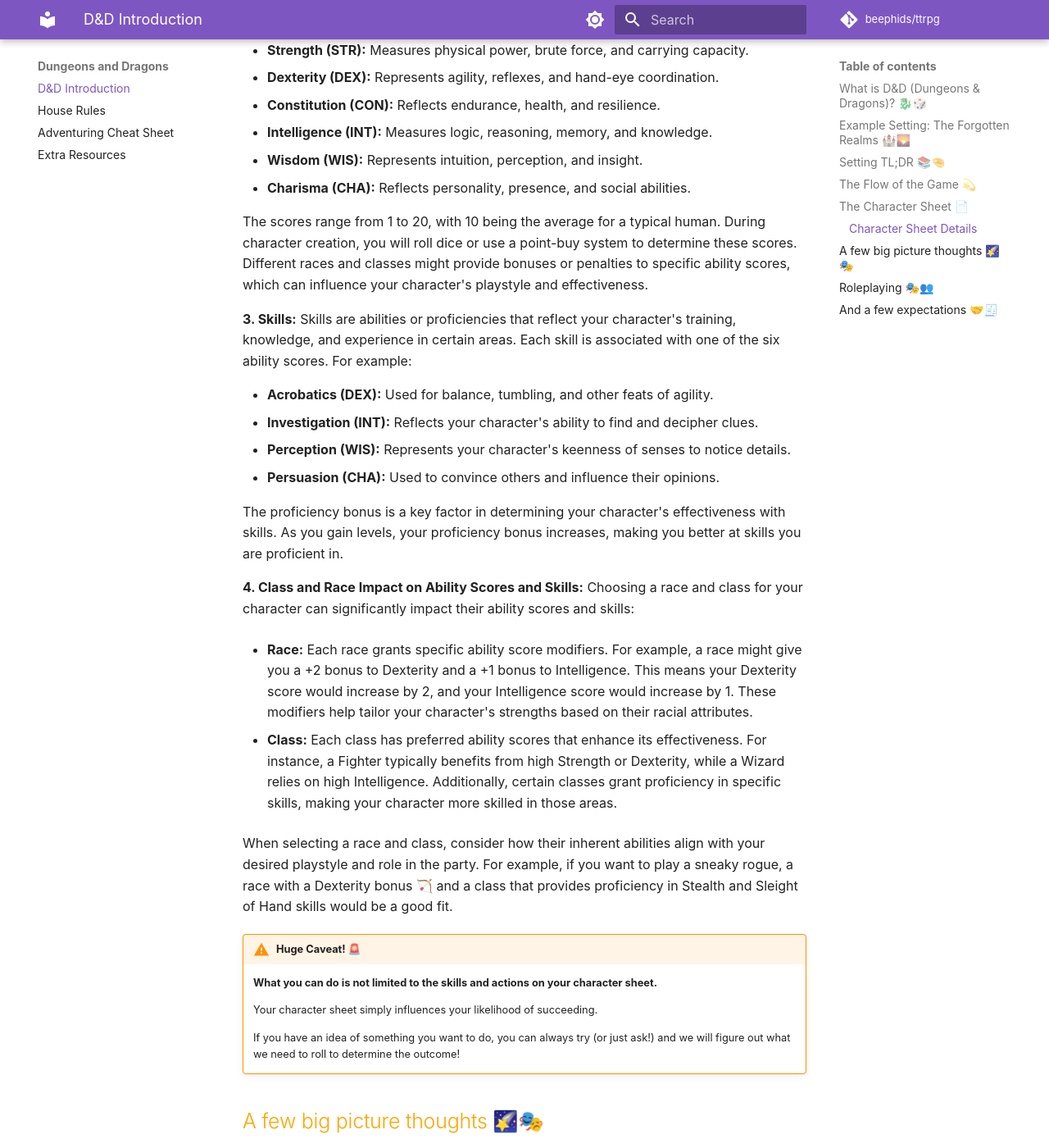
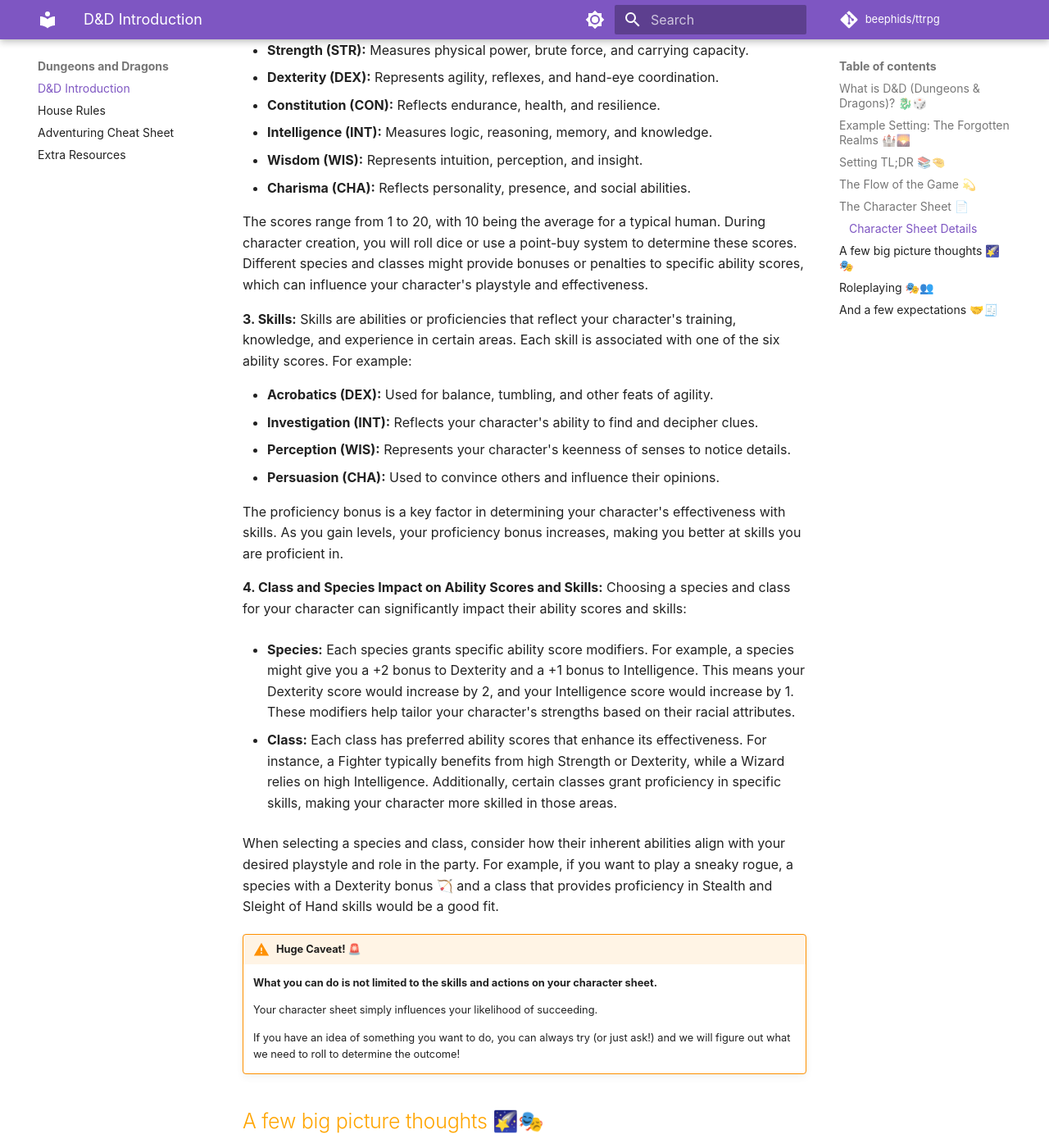
Before and after one commit to Beephid/ttrpg, an MkDocs documentation site: the page built from docs/dnd/dnd-intro.md, in a window 1280 px wide and 1400 px high, scrolled down 3527 px. Shown: the whole window at 82% size. Built offline with MkDocs 1.6.1 and Material for MkDocs 9.7.7, drawn with Linux system fonts in a browser that asks for light colours; some web fonts are replaced; comment, search, counter and statistics services are not loaded; some of the changed text lies outside the part shown.

Commit message:
typos and formatting fixes. Update index page content manually

```diff
--- a/docs/dnd/dnd-intro.md
+++ b/docs/dnd/dnd-intro.md
@@ -54,7 +54,7 @@ The game generally follows this flow:
 Your character sheet in D&D is primarily determined by your chosen stats (ability scores). These stats serve as the foundation for all other numbers on the sheet. Everything else modifies these baseline stats.
 
 - Class (and subclass) choice guides your primary stats.
-- Race (formerly known as Species) adds bonuses to specific stats and provides other features.
+- Species (formerly known as Race) adds bonuses to specific stats and provides other features.
 - Background choice adds bonuses and unique features.
 
 **Almost everything you do comes down to a `Dice Roll + Ability + (other bonuses when applicable)`**
@@ -66,7 +66,7 @@ Your character sheet in D&D is primarily determined by your chosen stats (abilit
       This is a short overview of the character sheet. For a more detailed explanation, check out [Chapter 1](https://www.dndbeyond.com/sources/basic-rules/step-by-step-characters) of the Basic Rules. Then... the rest of it. Or just play the game and learn as you go! There's also a silly, albeit long, video overview of the character sheet in the [Resources section](resources.md).
 
 **1. Character Sheet Overview:**
-A D&D character sheet is a document used to track the essential details of your player character. It contains various sections to record information such as your character's name, race, class, background, ability scores, skills, equipment, and more.
+A D&D character sheet is a document used to track the essential details of your player character. It contains various sections to record information such as your character's name, species, class, background, ability scores, skills, equipment, and more.
 
 **2. Ability Scores:**
 Ability scores represent your character's inherent strengths and weaknesses. They are numerical values that determine your character's capabilities in various aspects of the game. D&D 5th Edition uses six ability scores:
@@ -78,7 +78,7 @@ Ability scores represent your character's inherent strengths and weaknesses. The
 - **Wisdom (WIS):** Represents intuition, perception, and insight.
 - **Charisma (CHA):** Reflects personality, presence, and social abilities.
 
-The scores range from 1 to 20, with 10 being the average for a typical human. During character creation, you will roll dice or use a point-buy system to determine these scores. Different races and classes might provide bonuses or penalties to specific ability scores, which can influence your character's playstyle and effectiveness.
+The scores range from 1 to 20, with 10 being the average for a typical human. During character creation, you will roll dice or use a point-buy system to determine these scores. Different species and classes might provide bonuses or penalties to specific ability scores, which can influence your character's playstyle and effectiveness.
 
 **3. Skills:**
 Skills are abilities or proficiencies that reflect your character's training, knowledge, and experience in certain areas. Each skill is associated with one of the six ability scores. For example:
@@ -90,14 +90,14 @@ Skills are abilities or proficiencies that reflect your character's training, kn
 
 The proficiency bonus is a key factor in determining your character's effectiveness with skills. As you gain levels, your proficiency bonus increases, making you better at skills you are proficient in.
 
-**4. Class and Race Impact on Ability Scores and Skills:**
-Choosing a race and class for your character can significantly impact their ability scores and skills:
+**4. Class and Species Impact on Ability Scores and Skills:**
+Choosing a species and class for your character can significantly impact their ability scores and skills:
 
-- **Race:** Each race grants specific ability score modifiers. For example, a race might give you a +2 bonus to Dexterity and a +1 bonus to Intelligence. This means your Dexterity score would increase by 2, and your Intelligence score would increase by 1. These modifiers help tailor your character's strengths based on their racial attributes.
+- **Species:** Each species grants specific ability score modifiers. For example, a species might give you a +2 bonus to Dexterity and a +1 bonus to Intelligence. This means your Dexterity score would increase by 2, and your Intelligence score would increase by 1. These modifiers help tailor your character's strengths based on their racial attributes.
 
 - **Class:** Each class has preferred ability scores that enhance its effectiveness. For instance, a Fighter typically benefits from high Strength or Dexterity, while a Wizard relies on high Intelligence. Additionally, certain classes grant proficiency in specific skills, making your character more skilled in those areas.
 
-When selecting a race and class, consider how their inherent abilities align with your desired playstyle and role in the party. For example, if you want to play a sneaky rogue, a race with a Dexterity bonus 🏹 and a class that provides proficiency in Stealth and Sleight of Hand skills would be a good fit.
+When selecting a species and class, consider how their inherent abilities align with your desired playstyle and role in the party. For example, if you want to play a sneaky rogue, a species with a Dexterity bonus 🏹 and a class that provides proficiency in Stealth and Sleight of Hand skills would be a good fit.
 
 !!! warning "Huge Caveat! 🚨"
 
@@ -143,4 +143,4 @@ Most situations come down to a roll of the dice and your stats, *not your succes
 4. Min-Maxing
       - Choose the character traits and abilities that you want to play. Don’t worry too much if your character is not “optimal”. If you have any concerns about your character’s strength - let me know! Try to have some non-combat abilities and skills to spice up the other 80% of the game. D&D is a very balanced game, and you can get away with basically anything within reason.
 
-For more detailed, specific house rules and expectations at the table, see the [House Rules section](/house-rules.md)
+For more detailed, specific house rules and expectations at the table, see the [House Rules section](house-rules.md)
```
Also changed, not shown: docs/dnd/cheatsheet.md (+48 -5 lines), docs/dnd/house-rules.md (+35 -5 lines), docs/index.md (+10 -13 lines).
